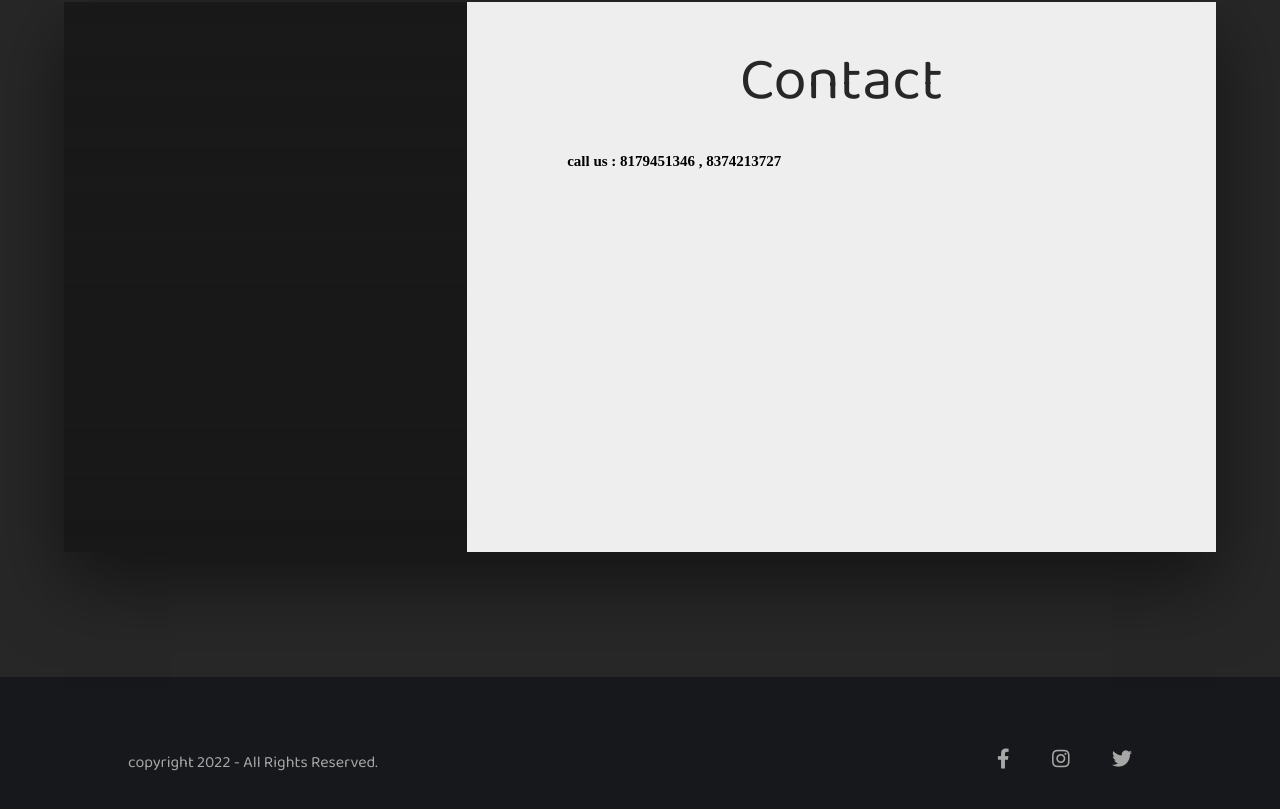
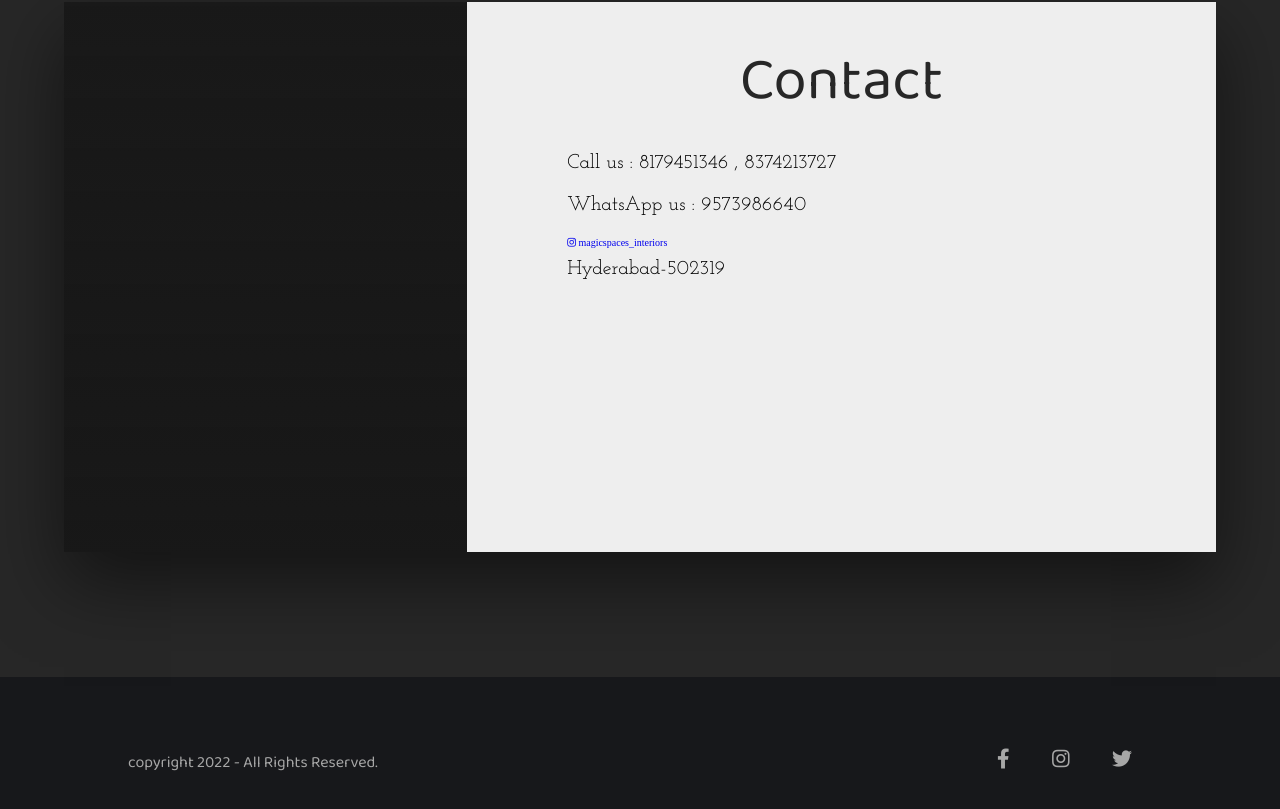
Before and after one commit to Nagachakith/magicspaces, a website: page index.html in a window 1280 px wide. Shown: the part 1924-2733 px from the top of the page. Drawn offline with nearby package versions, Linux system fonts and the light colour scheme; a web font is replaced by a local one.

Commit message:
refactor

```diff
--- a/index.html
+++ b/index.html
@@ -142,8 +142,20 @@
                 <div class="contact-left"></div>
                 <div class="contact-right">
                     <h1 class="contact-heading">Contact</h1>
-                    <h1>call us : 8179451346 , 8374213727</h1>
 
+                    <p class="service-text">
+                        Call us : 8179451346 , 8374213727
+                    </p>
+                    <br></br>
+                    <p class="service-text">
+                        WhatsApp us : 9573986640
+                    </p>
+                    <br></br>
+                    <a href="https://instagram.com/magicspaces_interiors?igshid=YmMyMTA2M2Y="><i class="fab fa-instagram">  magicspaces_interiors </i></a>
+                    <br></br>
+                    <p class="service-text">
+                        Hyderabad-502319
+                    </p>
                 </div>
 
             </div>
```
